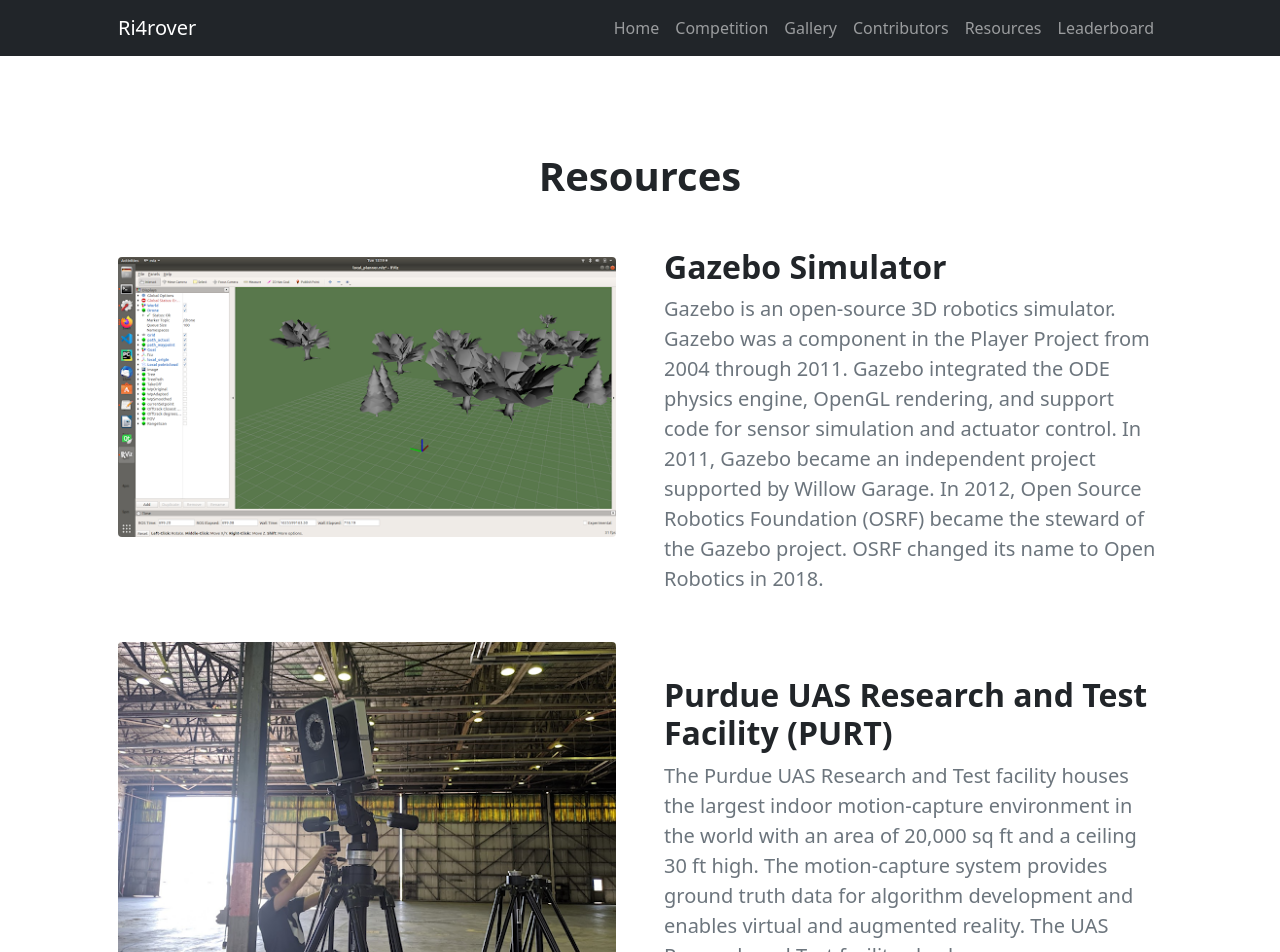
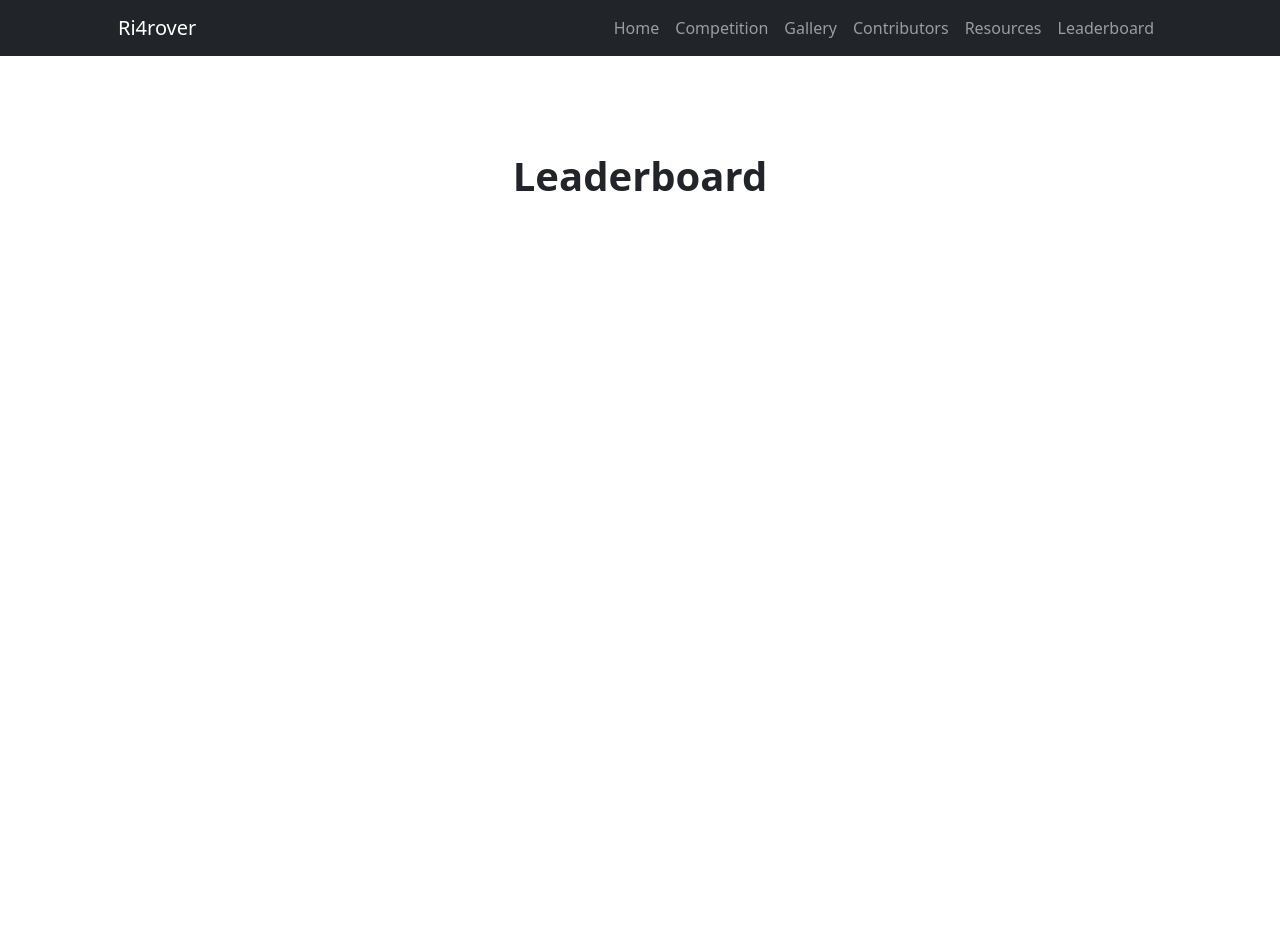
Before and after one commit to OliverQiang/Ri4rover, a Jekyll site: the page built from _pages/leaderboard.html, in a window 1280 px wide and 1400 px high. Shown: the top 952 px of the window. Built offline with Jekyll 4.4.1, drawn with Linux system fonts in a browser that asks for light colours; some of the changed text lies outside the part shown.

Commit message:
cleaned up leaderboard page to insert table

```diff
--- a/_pages/leaderboard.html
+++ b/_pages/leaderboard.html
@@ -8,59 +8,8 @@
 <section class="py-5">
     <div class="container px-5 my-5">
         <div class="text-center mb-5">
-            <h1 class="fw-bolder">Resources</h1>
+            <h1 class="fw-bolder">Leaderboard</h1>
         </div>
     </div>
-    <div class="container px-5 my-5">
-        <div class="row gx-5 align-items-center">
-            <div class="col-lg-6 mb-5 mb-5 mb-xl-5"><img class="img-fluid rounded mb-5 mb-lg-0" src="assets/gallery/a.Gazebo.png" alt="..." /></div>
-            <div class="col-lg-6">
-                <h2 class="fw-bolder">Gazebo Simulator</h2>
-                <p class="lead fw-normal text-muted mb-0">Gazebo is an open-source 3D robotics simulator. Gazebo was a component in the Player Project from 2004 through 2011. Gazebo integrated the ODE physics engine, OpenGL rendering, and support code for sensor simulation and actuator control. In 2011, Gazebo became an independent project supported by Willow Garage. In 2012, Open Source Robotics Foundation (OSRF) became the steward of the Gazebo project. OSRF changed its name to Open Robotics in 2018.</p>
-            </div>
-        </div>
-    </div>
-    <div class="container px-5 my-5">
-        <div class="row gx-5 align-items-center">
-            <div class="col-lg-6 mb-5 mb-5 mb-xl-5"><img class="img-fluid rounded mb-5 mb-lg-0" src="assets/gallery/c.hanger.png" alt="..." /></div>
-            <div class="col-lg-6">
-                <h2 class="fw-bolder">Purdue UAS Research and Test Facility (PURT)</h2>
-                <p class="lead fw-normal text-muted mb-0">The Purdue UAS Research and Test facility houses the largest indoor motion-capture environment in the world with an area of 20,000 sq ft and a ceiling 30 ft high.
-                    The motion-capture system provides ground truth data for algorithm development and enables virtual and augmented reality.
-                    The UAS Research and Test facility also houses our competition field built out of EverBlocks and is meant to resemble Purdue's campus.
-                </p>
-            </div>
-        </div>
-    </div>
-    <div class="container px-5 my-5">
-        <div class="row gx-5 align-items-center">
-            <div class="col-lg-6 mb-5 mb-5 mb-xl-5"><img class="img-fluid rounded mb-5 mb-lg-0" src="assets/gallery/g.px4vision.jpg" alt="..." /></div>
-            <div class="col-lg-6">
-                <h2 class="fw-bolder">PX4 Vision Autonomy Development Kit</h2>
-                <p class="lead fw-normal text-muted mb-0">The kit contains a near-ready-to-fly carbon-fiber quadcopter equipped with a Pixhawk 4 flight controller, a UP Core companion computer (4GB memory & 64GB eMMC), and a Occipital Structure Core depth camera sensor. </p>
-            </div>
-        </div>
-    </div>
-    <div class="container resources-text">
-        <ul>
-            <li>
-                <a href="http://gazebosim.org/">Gazebo Robot Simulator</a>
-            </li>
-            <li>
-                <a href="https://microsoft.github.io/AirSim/">AirSim Simulator</a>
-            </li>
-            <li>
-                <a href="https://px4.io/">Open Source Autopilot for Drones - PX4 Autopilot</a>
-            </li>
-            <li>
-                <a href="http://www.holybro.com/product/px4-vision/">Purchase PX4 Vision</a>
-            </li>
-            <li>
-                <a href="https://engineering.purdue.edu/PURT"> Purdue UAS Research and Test Facility (PURT)</a>
-            </li>
-            <li>
-                <a href="https://docs.px4.io/master/en/complete_vehicles/px4_vision_kit.html">PX4 Vision Autonomy Development Kit</a>
-            </li>
-        </ul>
-    </div>
+
 </section>
```
